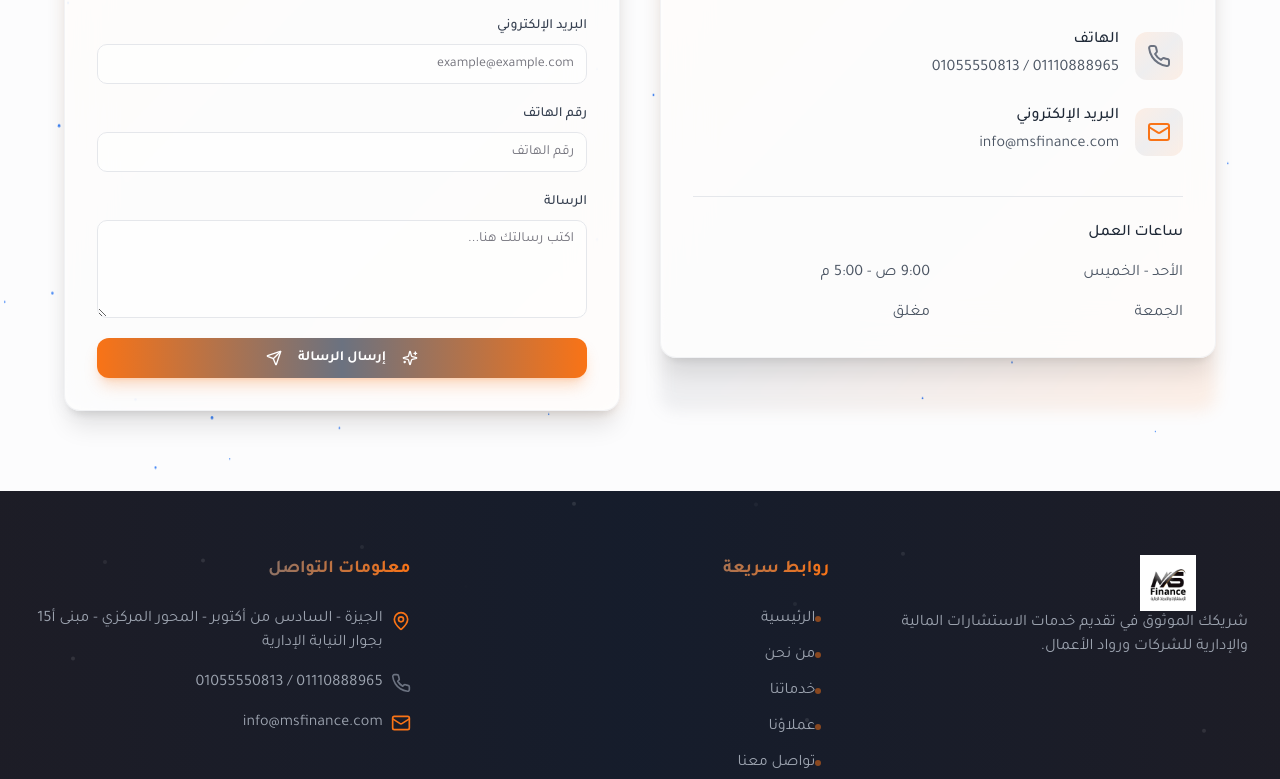
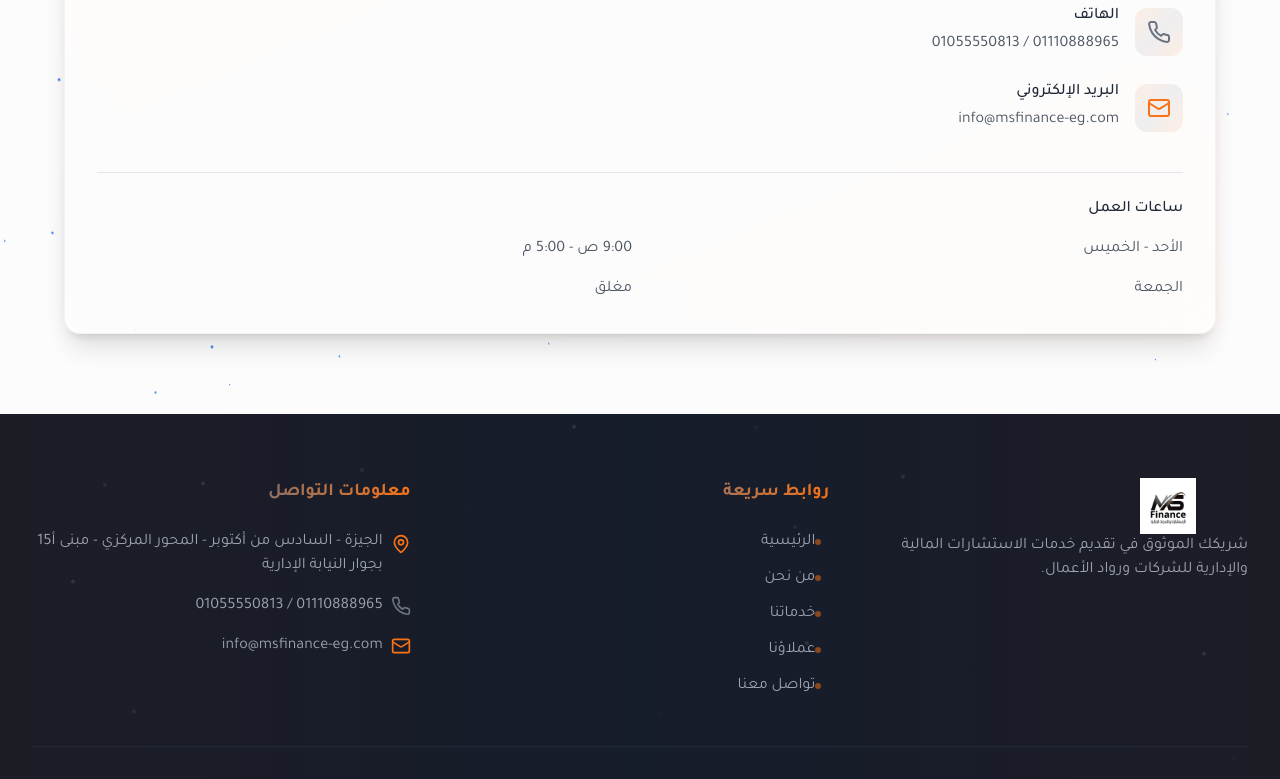
Before and after one commit to MahmoudAliEid/ms-finance, a Next.js app: page / in a window 1280 px wide. Shown: the part 4921-5700 px from the top of the page. Built offline with nearby package versions, Linux system fonts and the light colour scheme.

Commit message:
fix: update contact email address to reflect new domain

```diff
--- a/components/contact.tsx
+++ b/components/contact.tsx
@@ -2,11 +2,8 @@
 
 import { SectionHeading } from "@/components/section-heading";
 import { SparklesCore } from "@/components/ui/aceternity/sparkles";
-import { Button } from "@/components/ui/button";
-import { Input } from "@/components/ui/input";
-import { Textarea } from "@/components/ui/textarea";
 import { motion } from "framer-motion";
-import { Mail, MapPin, Phone, Send, Sparkles } from "lucide-react";
+import { Mail, MapPin, Phone } from "lucide-react";
 import type React from "react";
 import { useState } from "react";
 import { useInView } from "react-intersection-observer";
@@ -66,7 +63,7 @@ export default function Contact() {
         <div
           ref={ref}
           className="mt-12">
-          <div className="grid grid-cols-1 md:grid-cols-2 gap-10 max-w-6xl mx-auto">
+          <div className="grid grid-cols-1 gap-10 max-w-6xl mx-auto">
             <motion.div
               initial={{ opacity: 0, x: -50 }}
               animate={inView ? { opacity: 1, x: 0 } : { opacity: 0, x: -50 }}
@@ -138,7 +135,7 @@ export default function Contact() {
                         البريد الإلكتروني
                       </h4>
                       <p className="text-gray-600 dark:text-gray-400 mt-1">
-                        info@msfinance.com
+                        info@msfinance-eg.com
                       </p>
                     </div>
                   </motion.div>
@@ -158,7 +155,7 @@ export default function Contact() {
               </div>
             </motion.div>
 
-            <motion.div
+            {/* <motion.div
               initial={{ opacity: 0, x: 50 }}
               animate={inView ? { opacity: 1, x: 0 } : { opacity: 0, x: 50 }}
               transition={{ duration: 0.5 }}
@@ -254,7 +251,7 @@ export default function Contact() {
                   </motion.div>
                 </form>
               </div>
-            </motion.div>
+            </motion.div> */}
           </div>
         </div>
       </div>
--- a/components/footer.tsx
+++ b/components/footer.tsx
@@ -128,7 +128,7 @@ export default function Footer() {
               </li>
               <li className="flex items-center">
                 <Mail className="h-5 w-5 text-accent ml-2 flex-shrink-0" />
-                <span>info@msfinance.com</span>
+                <span>info@msfinance-eg.com</span>
               </li>
             </ul>
           </div>
```
